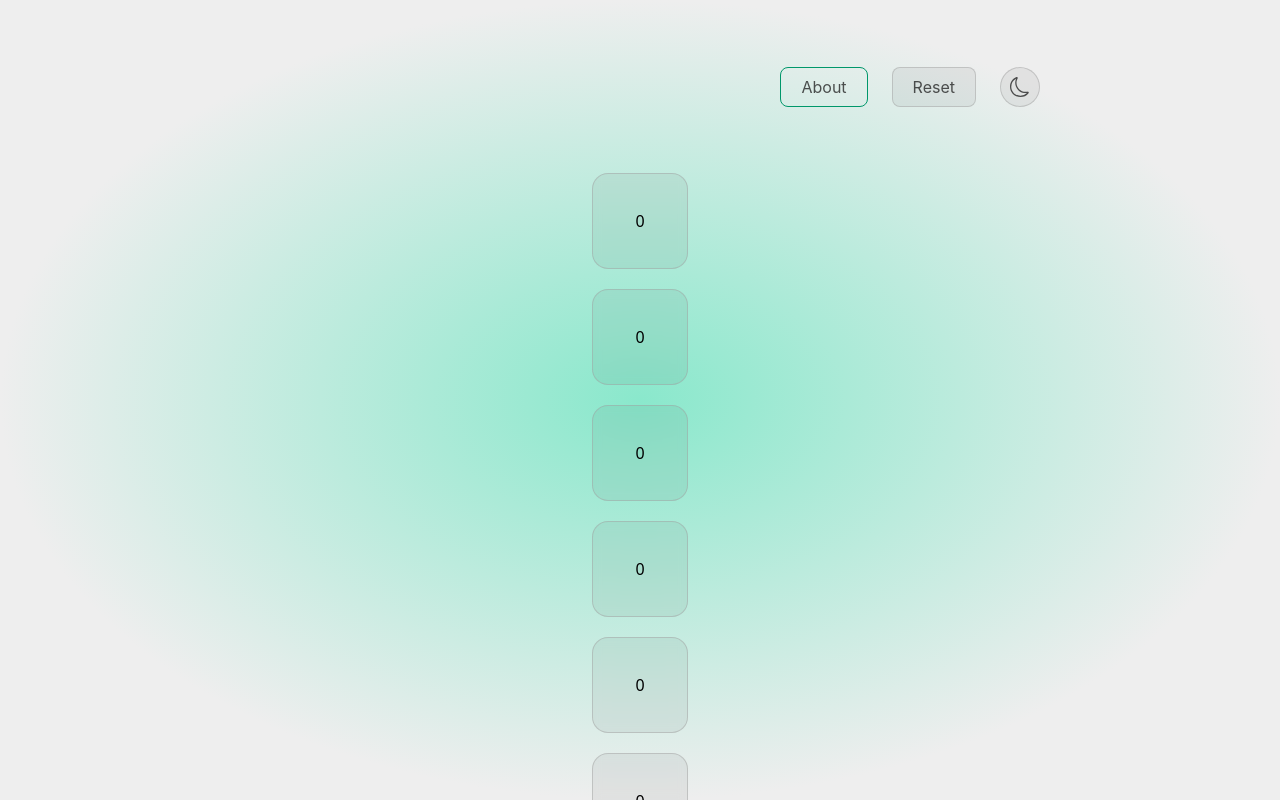
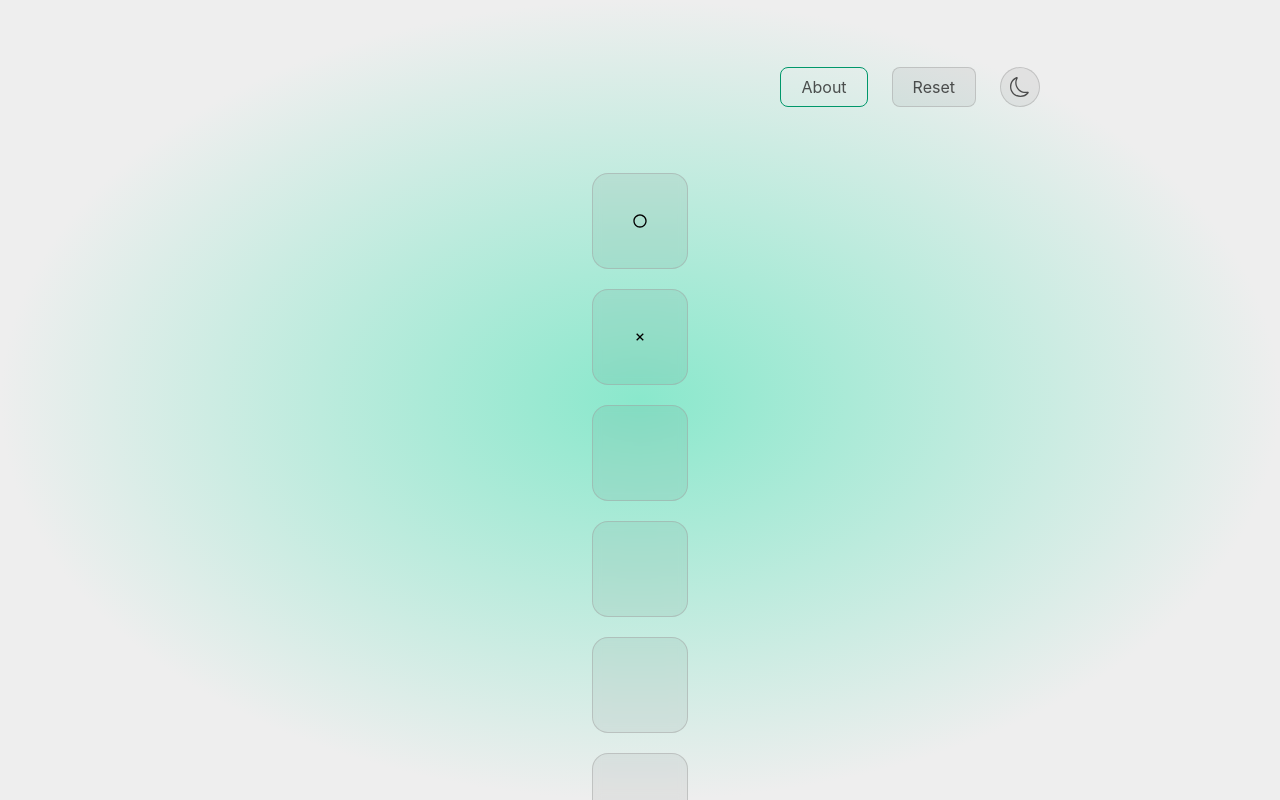
Before and after one commit to erffon/xo-game, a Next.js app: page /playground in a window 1280 px wide. Built offline with nearby package versions, Linux system fonts and the light colour scheme.

Commit message:
tiles character added

```diff
--- a/pages/playground/index.tsx
+++ b/pages/playground/index.tsx
@@ -3,16 +3,28 @@ import Container from "../../components/Ui/Container";
 import { BiCircle, BiX } from "react-icons/bi";
 
 const Playground = () => {
-  const tiles = [0, 0, 0, 0, 0, 0, 0, 0, 0];
+  const defaultTiles = [1, 2, 0, 0, 0, 0, 0, 0, 0];
   return (
     <div className="bg-light h-screen overflow-hidden">
       <Navbar />
       <div className="container">
         <div className="flex flex-row flex-wrap mt-10 justify-center items-center gap-5 px-80">
-          {tiles.map((item) => {
+          {defaultTiles.map((item) => {
+            let result;
+            switch (item) {
+              case 1:
+                result = <BiCircle />;
+                break;
+              case 2:
+                result = <BiX />;
+                break;
+              default:
+                result = "";
+                break;
+            }
             return (
               <Container className="flex justify-center items-center w-24 h-24">
-                {item}
+                {result}
               </Container>
             );
           })}
```
